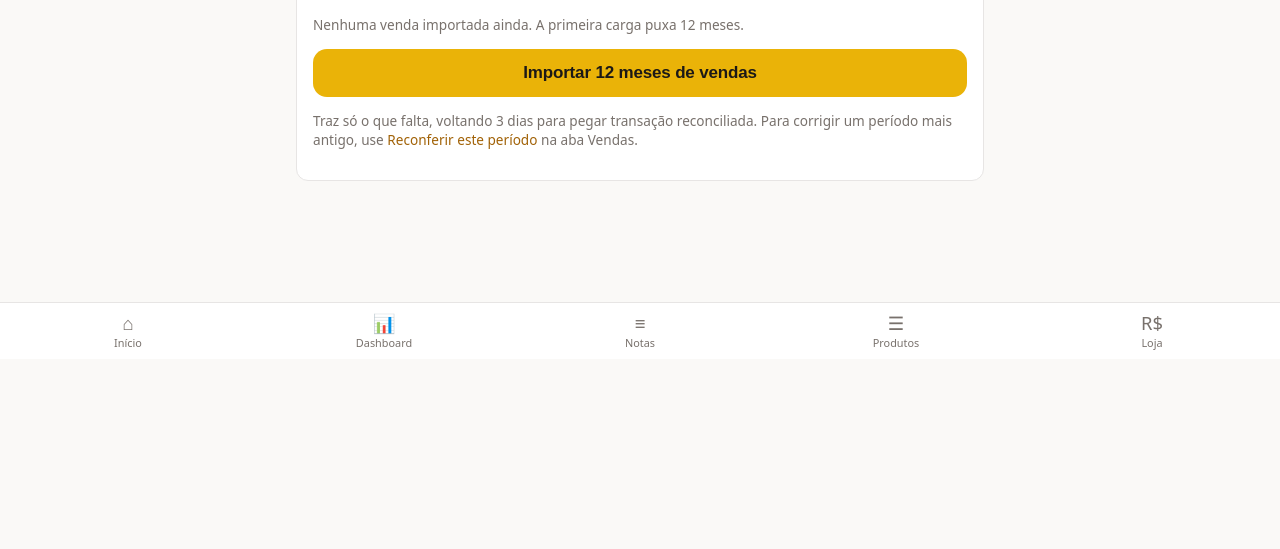
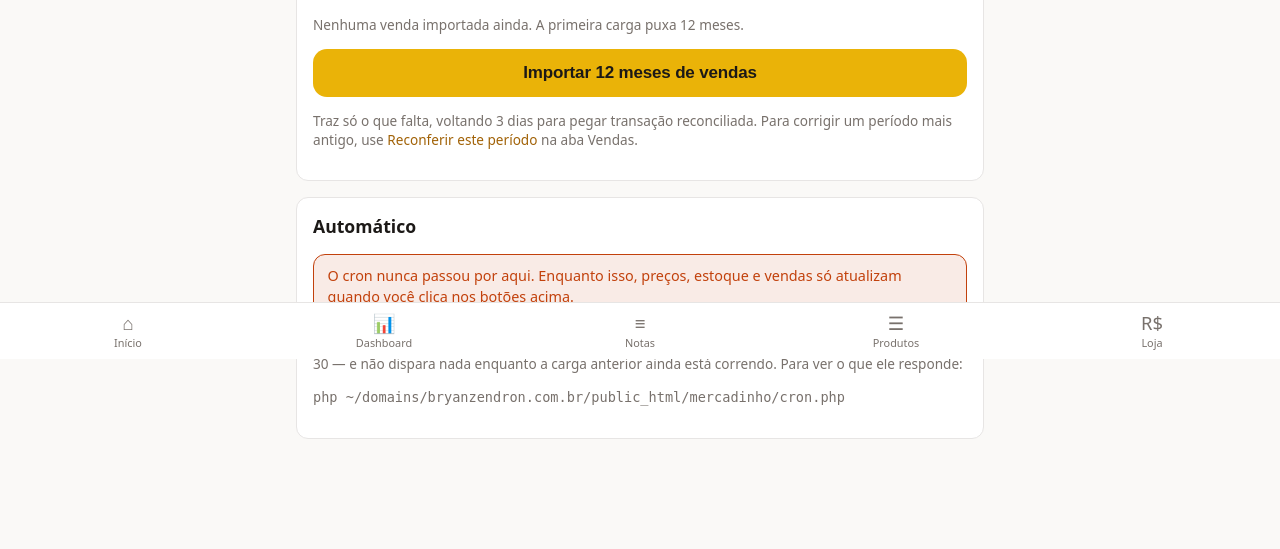
Before and after one commit to bryansfzendron/Mercadinho, a PHP site: page /config in a window 1280 px wide. Shown: the part 441-990 px from the top of the page. Before the commit the page ends 791 px from the top, so only its background shows below. Run offline with PHP 8.4, Linux system fonts and the light colour scheme; the visitor is signed in with stand-in values (Sample User, id 1); data that the repository does not hold is empty.

Commit message:
Cron que diz se esta rodando
Um cron que nao roda nao roda em silencio: a tela fica igual a de um cron que
roda e nao acha nada novo. Cada execucao passa a deixar um batimento em
sync_estado com fonte 'cron', e Configuracoes > Sincronizar mostra ha quanto
tempo ele passou e o que fez. Passando de 20 minutos, avisa.

Duas coisas escondiam a falha mais provavel. A hospedagem tem mais de um PHP
instalado e o do agendador nem sempre e o do site: num PHP velho o cron morria
no meio de um require. E o config deixa display_errors em 0, entao o e-mail do
cron chegava em branco. Agora a versao e conferida na primeira linha, com o
numero do que esta rodando, e o CLI liga display_errors.

Disparo que falha devolve saida 1, para o agendador saber.

Co-Authored-By: Claude Opus 5 <noreply@anthropic.com>
Claude-Session: https://claude.ai/code/session_01UD3p3yV3hAUwjeTx71jmFE

```diff
--- a/app/routes.php
+++ b/app/routes.php
@@ -714,8 +714,9 @@ function rota_config(array $u, string $metodo): void
     // Estado inicial no proprio HTML: recarregar no meio de uma importacao ja
     // mostra a barra andando, sem esperar o primeiro polling.
     $sync   = ['loja' => sync_estado('loja'), 'vendas' => sync_estado('vendas')];
+    $cron   = cron_formatar(q1('SELECT * FROM sync_estado WHERE fonte = ?', ['cron']));
 
-    ver('config', compact('aba', 'p', 'pdvs', 'loja', 'vendas', 'sync', 'ativos', 'pdv_taxas', 'overrides'), 'Configuracoes');
+    ver('config', compact('aba', 'p', 'pdvs', 'loja', 'vendas', 'sync', 'cron', 'ativos', 'pdv_taxas', 'overrides'), 'Configuracoes');
 }
 
 /**
--- a/app/sync.php
+++ b/app/sync.php
@@ -141,3 +141,63 @@ function sync_motivo_para_pular(?array $estado, int $minutos, ?string $agora = n
 
     return null;
 }
+
+// ---------------------------------------------------------------------
+// O cron
+// ---------------------------------------------------------------------
+
+/** Depois disto o cron de 5 em 5 minutos ja devia ter passado tres vezes. */
+const CRON_TETO_MINUTOS = 20;
+
+/**
+ * Marca que o cron passou por aqui.
+ *
+ * Sem isto ele e uma caixa preta: quando nao roda, nao roda em silencio, e a
+ * unica pista e uma tela que simplesmente nao muda — o que tambem acontece
+ * quando ele roda e nao tem nada de novo. A linha mora na mesma tabela do
+ * progresso, com fonte 'cron'.
+ */
+function cron_bateu(string $resumo, bool $ok = true): void
+{
+    $agora = date('Y-m-d H:i:s');
+    exec_sql(
+        'INSERT INTO sync_estado (fonte, status, lote, lotes, itens, mensagem, iniciado_em, atualizado_em)
+              VALUES (?, ?, 0, 0, 0, ?, ?, ?)
+         ON DUPLICATE KEY UPDATE status = VALUES(status), mensagem = VALUES(mensagem),
+              iniciado_em = VALUES(iniciado_em), atualizado_em = VALUES(atualizado_em)',
+        ['cron', $ok ? 'ok' : 'erro', mb_substr($resumo, 0, 255), $agora, $agora]
+    );
+}
+
+/**
+ * O batimento do cron, pronto para a tela. Funcao pura.
+ *
+ * @param array|null $r linha de sync_estado com fonte 'cron'
+ */
+function cron_formatar(?array $r, ?string $agora = null): array
+{
+    if (!$r) {
+        return [
+            'nunca'    => true,
+            'atrasado' => true,
+            'minutos'  => null,
+            'quando'   => null,
+            'mensagem' => null,
+            'erro'     => false,
+        ];
+    }
+
+    $ref = $agora !== null ? strtotime($agora) : time();
+    $min = (int) floor(max(0, $ref - (strtotime((string) ($r['atualizado_em'] ?? '')) ?: $ref)) / 60);
+
+    return [
+        'nunca'    => false,
+        // Passou da hora tres vezes seguidas: ou o cron nao esta configurado,
+        // ou o PHP dele morre antes de chegar aqui.
+        'atrasado' => $min > CRON_TETO_MINUTOS,
+        'minutos'  => $min,
+        'quando'   => (string) $r['atualizado_em'],
+        'mensagem' => isset($r['mensagem']) ? (string) $r['mensagem'] : null,
+        'erro'     => ($r['status'] ?? '') === 'erro',
+    ];
+}
--- a/app/views/config.php
+++ b/app/views/config.php
@@ -6,6 +6,7 @@
  * @var array  $loja
  * @var array  $vendas
  * @var array  $sync
+ * @var array  $cron
  */
 ?>
 <h1>Configurações</h1>
@@ -61,6 +62,40 @@
             corrigir um período mais antigo, use <a href="/vendas">Reconferir este período</a>
             na aba Vendas.
         </p>
+    </div>
+
+    <div class="cartao">
+        <h2 class="sem-topo">Automático</h2>
+        <?php if ($cron['nunca']): ?>
+            <p class="aviso aviso-info">
+                O cron nunca passou por aqui. Enquanto isso, preços, estoque e vendas só
+                atualizam quando você clica nos botões acima.
+            </p>
+        <?php else: ?>
+            <dl class="dados">
+                <div>
+                    <dt>Última passagem</dt>
+                    <dd><?= $cron['minutos'] < 60
+                            ? 'há ' . (int) $cron['minutos'] . ' min'
+                            : data_fmt($cron['quando'], true) ?></dd>
+                </div>
+                <?php if ($cron['mensagem'] !== null && $cron['mensagem'] !== ''): ?>
+                    <div><dt>Fez</dt><dd><?= e($cron['mensagem']) ?></dd></div>
+                <?php endif; ?>
+            </dl>
+            <?php if ($cron['atrasado']): ?>
+                <p class="aviso aviso-info">
+                    Devia passar de 5 em 5 minutos. Confira a tarefa no painel da hospedagem —
+                    o caminho do PHP costuma ser o culpado.
+                </p>
+            <?php endif; ?>
+        <?php endif; ?>
+        <p class="ajuda">
+            A tarefa agendada chama <code>cron.php</code>, que dispara vendas a cada 5 minutos
+            e preços e estoque a cada 30 — e não dispara nada enquanto a carga anterior ainda
+            está correndo. Para ver o que ele responde:
+        </p>
+        <p class="ajuda"><code>php ~/domains/bryanzendron.com.br/public_html/mercadinho/cron.php</code></p>
     </div>
 
     <script>
```
Also changed, not shown: cron.php (+31 -0 lines), testes/sync.php (+35 -0 lines), README.md.
